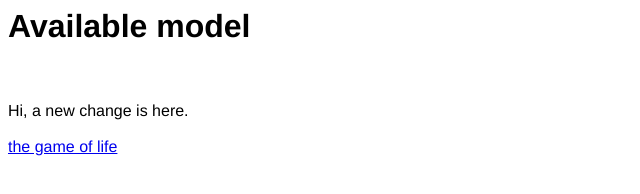
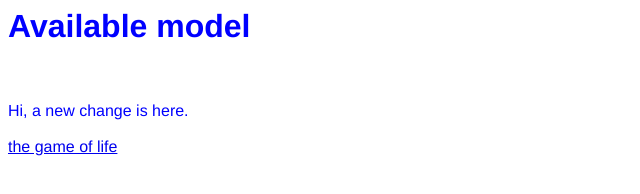
Before and after one commit to pageSwanson/agent-based-models, a plain HTML site: page index.html in a window 1280 px wide. Shown: the whole page, without its empty margins (0-640 px from the left). Drawn offline with Linux system fonts and the light colour scheme.

Commit message:
color should use keyword without quotes

```diff
--- a/index.html
+++ b/index.html
@@ -1,7 +1,7 @@
 <style type="text/css">
 body {
 	font-family: 'Helvetica';
-	color: 'blue';
+	color: blue;
 }
 </style>
 <h1>Available model</h1>
```
